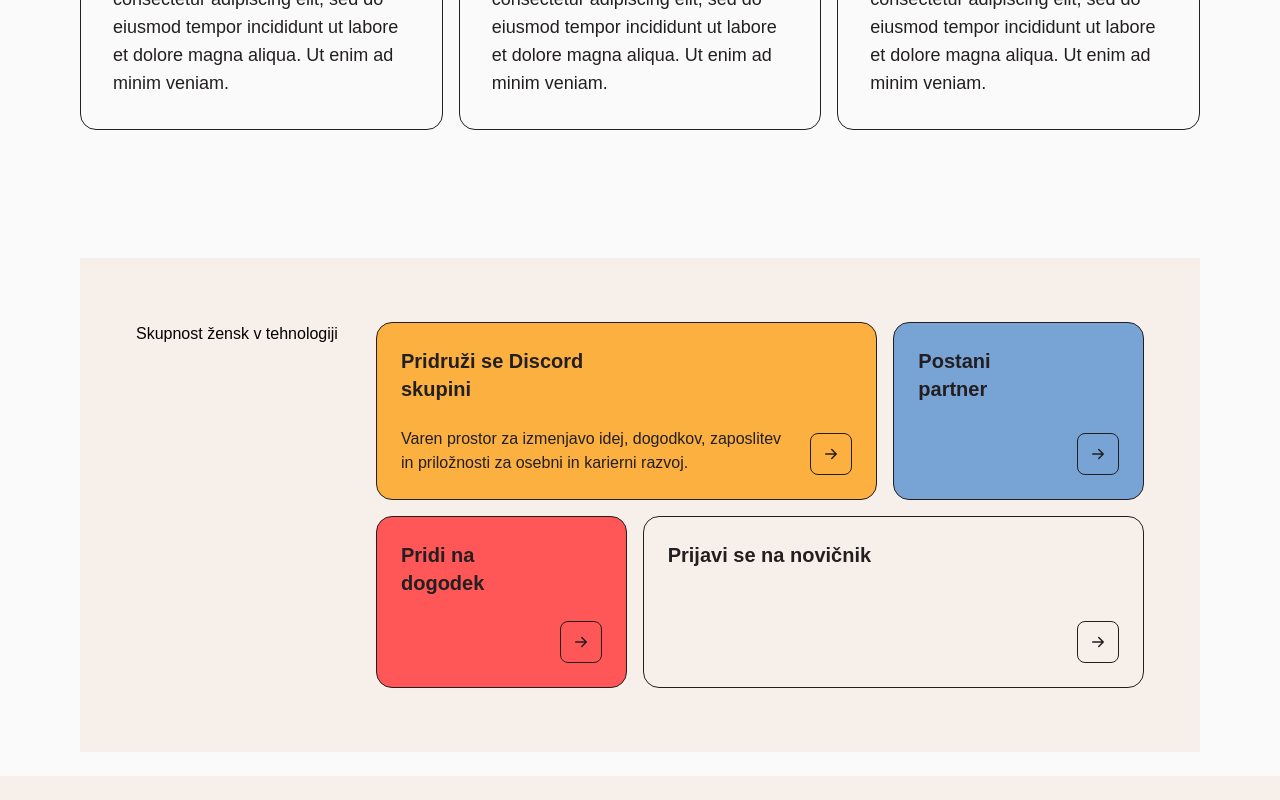
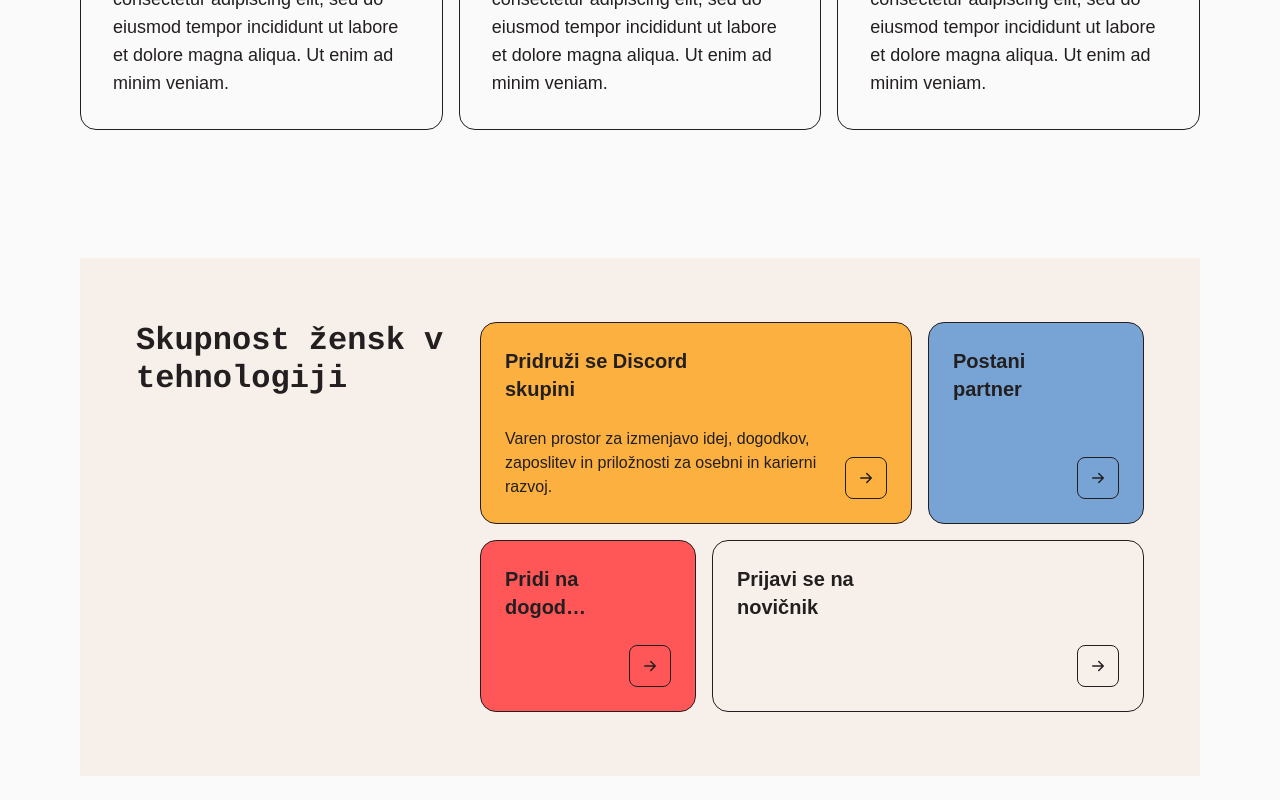
Before and after one commit to klub-ada/website, a Next.js app: page / in a window 1280 px wide. Shown: the part 5621-6421 px from the top of the page. Before the commit the page ends 6397 px from the top, so only its background shows below. Built offline with nearby package versions, Linux system fonts and the light colour scheme; a web font is replaced by a local one.

Commit message:
Added className option to Heading

```diff
--- a/app/components/heading.tsx
+++ b/app/components/heading.tsx
@@ -62,6 +62,7 @@ export const Heading = forwardRef(
       color = "black",
       textAlign = "left",
       shouldTruncate,
+      className,
       ...rest
     },
     forwardedRef
@@ -70,12 +71,14 @@ export const Heading = forwardRef(
     return (
       <HeadingElement
         ref={forwardedRef}
-        className={baseHeading({
-          size,
-          color,
-          textAlign,
-          truncate: shouldTruncate,
-        })}
+        className={
+          baseHeading({
+            size,
+            color,
+            textAlign,
+            truncate: shouldTruncate,
+          }) + ` ${className}`
+        }
         {...rest}
       >
         {children}
```
